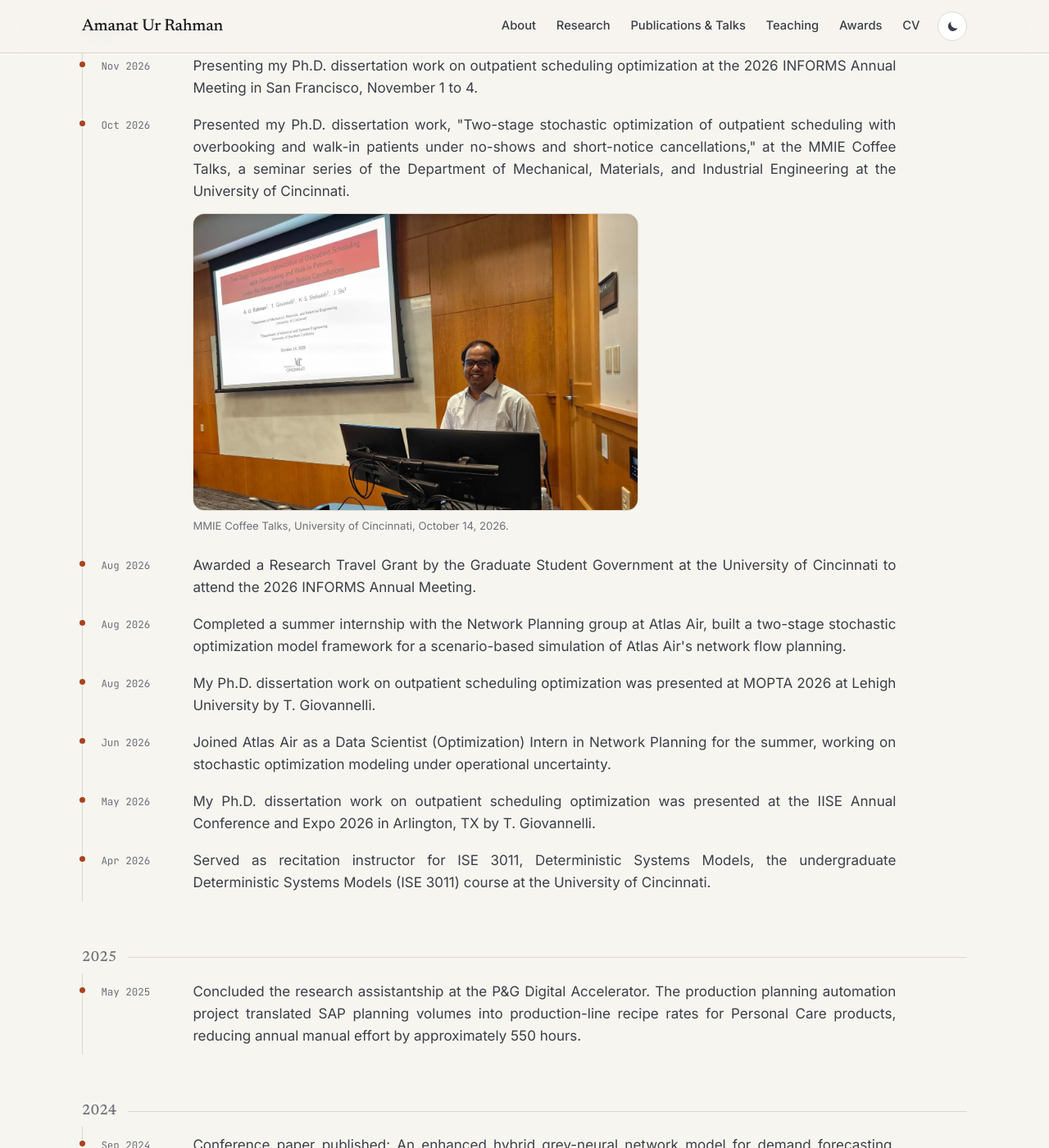
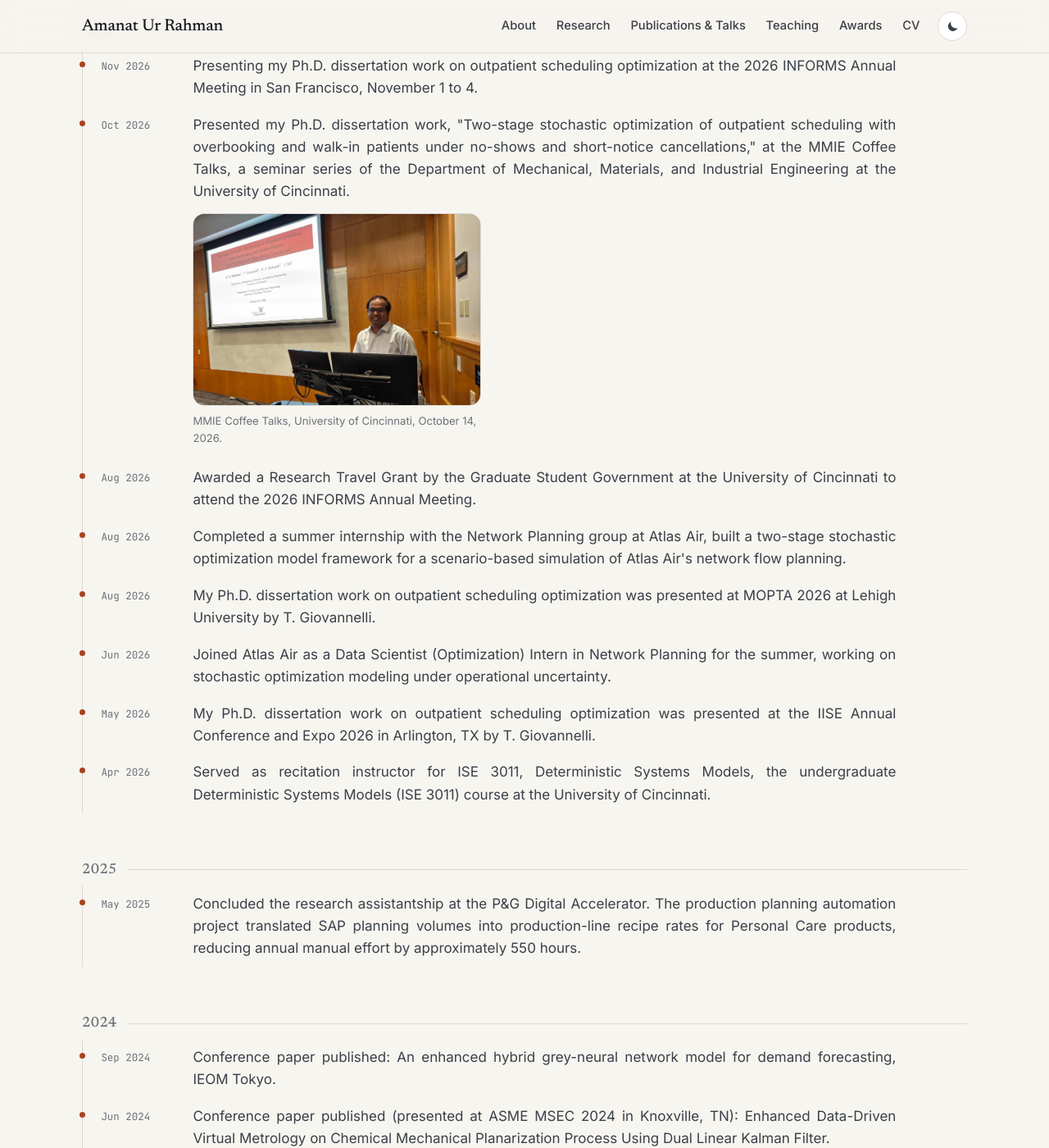
Before and after one commit to amanat-rahman/amanat-rahman.github.io, a Jekyll site: the page built from news.html, in a window 1280 px wide and 1400 px high, scrolled down 222 px. Shown: the whole window at 82% size. Built offline with Jekyll 4.4.1, drawn with Linux system fonts in a browser that asks for light colours.

Commit message:
Show the Coffee Talks photo at a smaller size
Display width 22rem; image file reduced to 800 px wide.

Co-Authored-By: Claude Opus 5.5 <noreply@anthropic.com>
Claude-Session: https://claude.ai/code/session_012gzcHSSbTY5Xckd1ycFgL5

```diff
--- a/assets/css/style.css
+++ b/assets/css/style.css
@@ -229,7 +229,7 @@ a.email:hover { color: var(--accent); }
 .news__item::before { content: ""; position: absolute; left: calc(-1.4rem - 4px); top: 1.05rem; width: 7px; height: 7px; border-radius: 50%; background: var(--accent); }
 .news__date { font-family: var(--font-mono); font-size: .78rem; color: var(--muted); padding-top: .25rem; }
 .news__text { color: var(--ink-2); max-width: 80ch; }
-.news__figure { margin: .8rem 0 .4rem; max-width: 34rem; }
+.news__figure { margin: .8rem 0 .4rem; max-width: 22rem; }
 .news__figure img { width: 100%; height: auto; border-radius: var(--radius); border: 1px solid var(--line); }
 .news__figure figcaption { margin-top: .45rem; font-size: .82rem; color: var(--muted); }
 
--- a/news.html
+++ b/news.html
@@ -29,7 +29,7 @@ description: Milestones, publications, talks, and appointments of Amanat Ur Rahm
         <p class="news__text">{{ n.text }}</p>
         {%- if n.image %}
         <figure class="news__figure">
-          <img src="{{ n.image | relative_url }}" alt="{{ n.image_alt }}" width="1400" height="933" loading="lazy" decoding="async">
+          <img src="{{ n.image | relative_url }}" alt="{{ n.image_alt }}" width="800" height="533" loading="lazy" decoding="async">
           {%- if n.image_caption %}<figcaption>{{ n.image_caption }}</figcaption>{% endif %}
         </figure>
         {%- endif %}
```
Also changed, not shown: assets/img/news/coffee-talk-2026-10.jpg.
